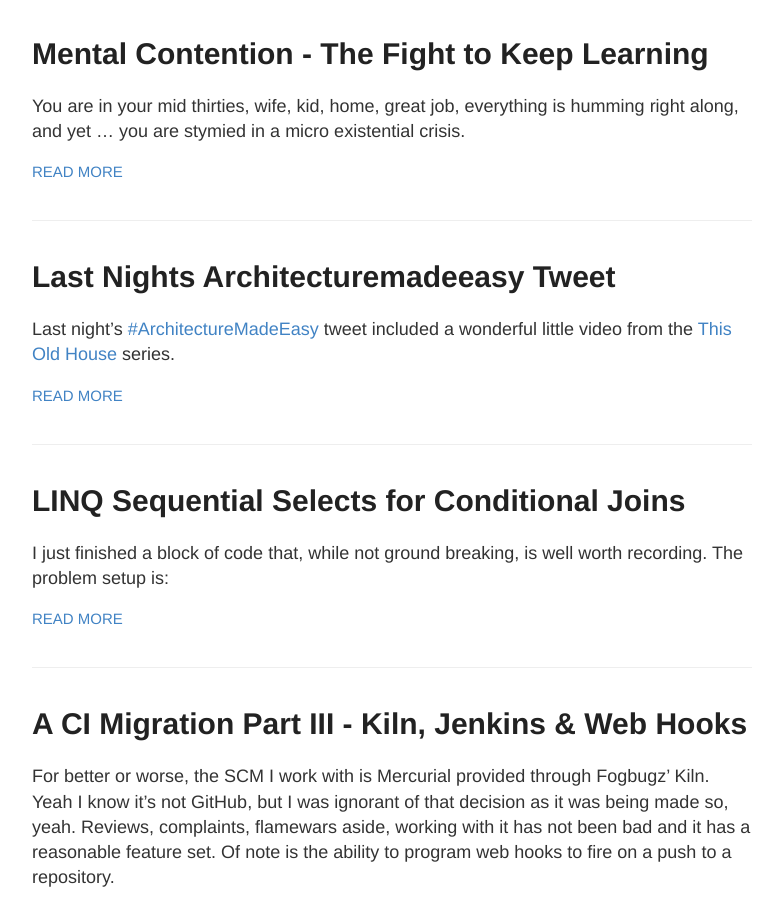
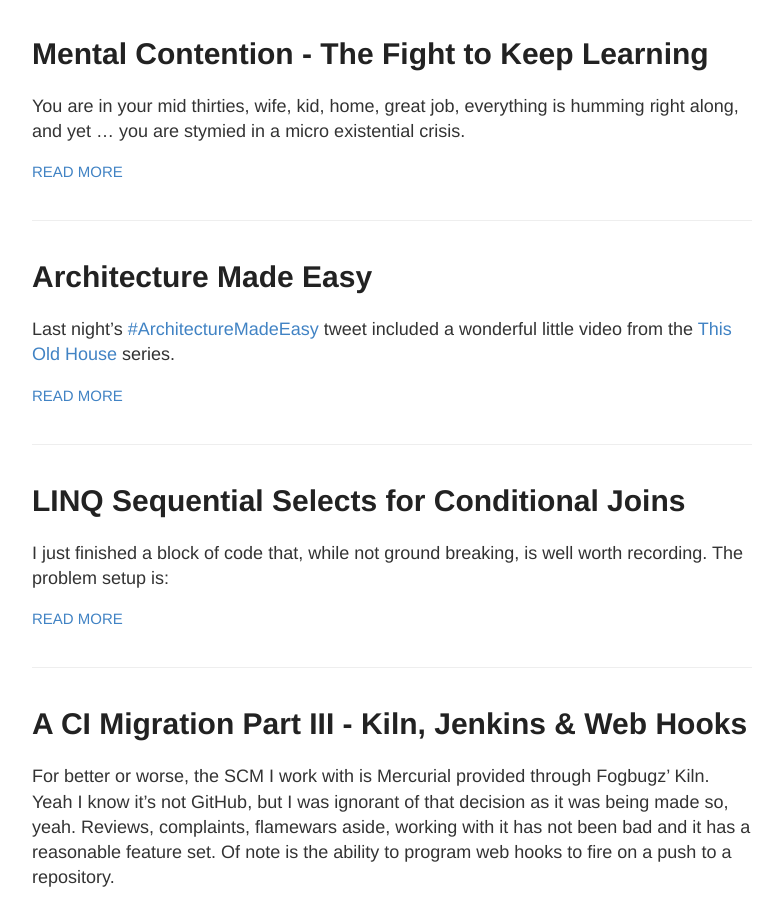
Before and after one commit to WilliamBerryiii/WilliamBerryiii.github.io, a Jekyll site: the page built from index.html, in a window 1280 px wide and 900 px high, scrolled down 20124 px. Shown: the whole window, without its empty margins (248-1031 px from the left). Built offline with Jekyll 4.4.1, drawn with Linux system fonts in a browser that asks for light colours.

Commit message:
fix post titles.

```diff
--- a/_posts/2014-03-28-last-nights-architecturemadeeasy-tweet.md
+++ b/_posts/2014-03-28-last-nights-architecturemadeeasy-tweet.md
@@ -1,6 +1,6 @@
 ---
 layout: post
-title:
+title: Architecture Made Easy
 date: '2014-03-28T06:00:00.000-07:00'
 author: William Berry
 tags:
```
